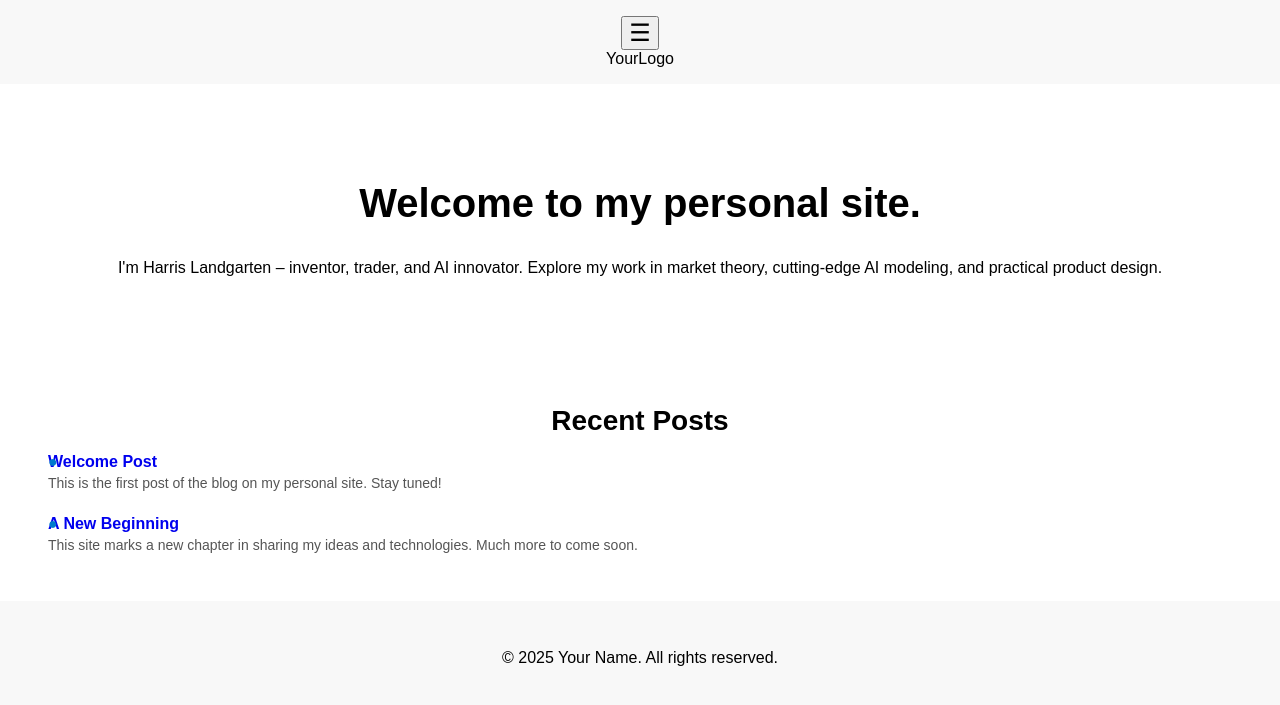
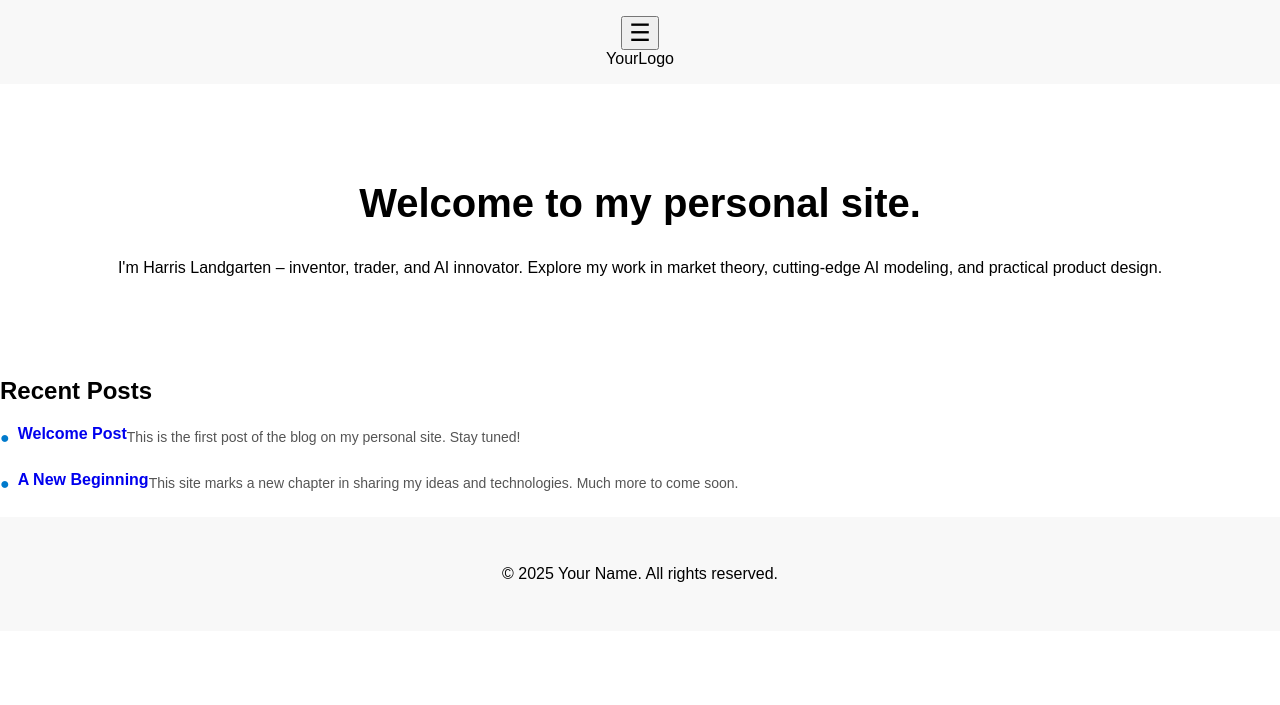
Before and after one commit to hlandgarten/hlandgarten.github.io, a Jekyll site: the page built from index.md, in a window 1280 px wide. Shown: the top 705 px of the page. Built offline with Jekyll 4.4.1, drawn with Linux system fonts in a browser that asks for light colours.

Commit message:
fix bullet to flex

```diff
--- a/assets/css/styles.css
+++ b/assets/css/styles.css
@@ -64,52 +64,38 @@ body {
   text-align: center;
 }
 
-/* Recent Posts */
-.recent-posts {
-  padding: 1.5rem;
+/* Recent Posts – single marker via flex, no absolute positioning */
+.recent-posts ul {
+  list-style: none;
+  margin: 0;
+  padding-left: 0;
 }
-.recent-posts h2 {
-  margin-bottom: 1rem;
-  font-size: 1.75rem;
-  text-align: center;
+
+.recent-posts li {
+  display: flex;
+  align-items: flex-start;
+  margin-bottom: 1.5rem;
 }
-.recent-posts ul {
-  list-style: disc inside;
-  margin: 0;
-  padding-left: 1rem;
-}
-.recent-posts li {
-  margin-bottom: 1.5rem;
-  position: relative;
-}
+
 .recent-posts li::before {
   content: "●";
-  position: absolute;
-  left: -1rem;
+  margin-right: 0.5rem;
+  margin-top: 0.25em;
   color: #007acc;
+  flex: none;
 }
+
+/* Title & excerpt styling */
 .recent-posts li a {
   font-weight: bold;
   text-decoration: none;
 }
+
 .recent-posts li small {
   display: block;
   color: #555;
   margin-top: 0.25rem;
   font-size: 0.875rem;
-}
-.recent-posts ul {
-  list-style: none;
-  margin: 0;
-  padding-left: 1.5rem; /* indent for your custom marker */
-}
-
-/* your existing dot */
-.recent-posts li::before {
-  content: "●";
-  position: absolute;
-  left: 0;
-  color: #007acc;
 }
 
 
```
